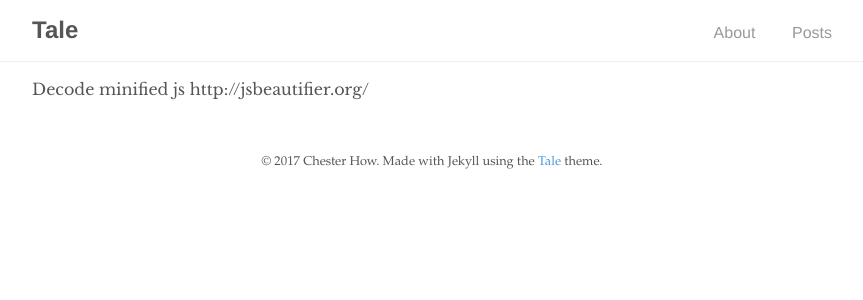
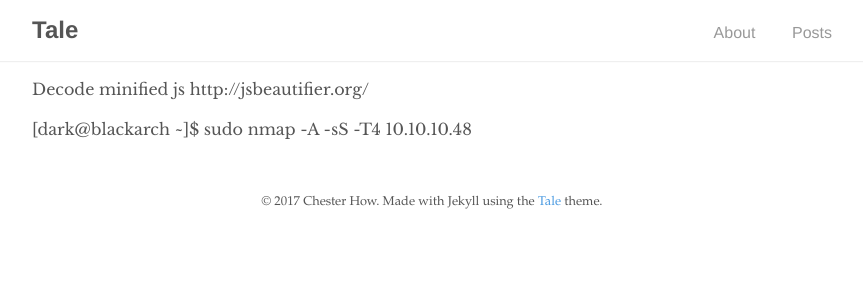
Before and after one commit to teixeiras/securityPT, a Jekyll site: the page built from tools.md, in a window 1280 px wide. Shown: the top 300 px of the page, without its empty margins (208-1071 px from the left). Built offline with Jekyll 4.4.1, drawn with Linux system fonts in a browser that asks for light colours; our own code applies the rules of GitHub Pages for plain Markdown files.

Commit message:
Update tools.md

```diff
--- a/tools.md
+++ b/tools.md
@@ -1,2 +1,5 @@
 Decode minified js
 http://jsbeautifier.org/
+
+
+[dark@blackarch ~]$ sudo nmap -A -sS -T4  10.10.10.48
```
